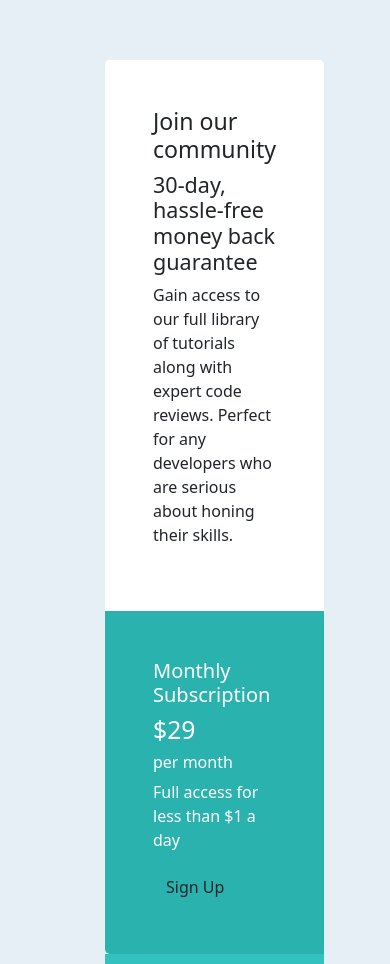
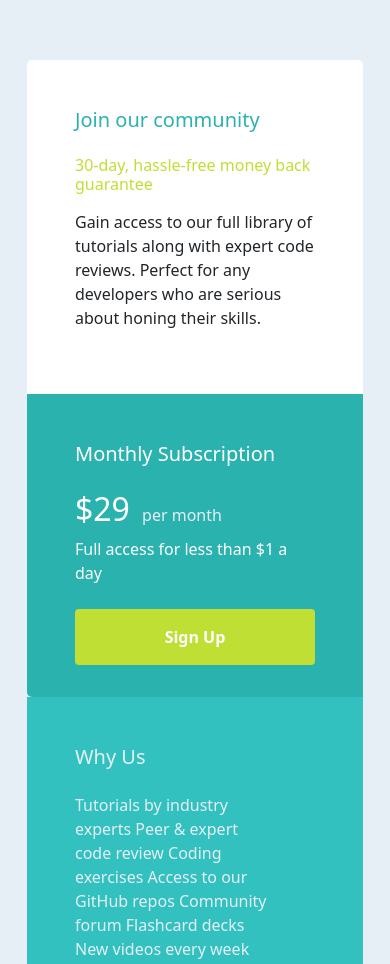
Before and after one commit to Viriyadhi/Price-Grid, a plain HTML site: page index.html in a window 390 px wide. Shown: the part 132-1096 px from the top of the page. Drawn offline with nearby package versions, Linux system fonts and the light colour scheme.

Commit message:
feat:grid

```diff
--- a/style.css
+++ b/style.css
@@ -5,7 +5,7 @@
 
 .grid {
     display: grid;
-    width: 40%;
+    width: 50%;
     margin: auto;
     margin-top: 12rem;
 }
@@ -15,10 +15,53 @@
     border-radius: 5px 5px 0 0;
 }
 
+.join-class p {
+    font-size: 16px;
+    width: 80%;
+    font-weight: 300;
+}
+
+h3 {
+    color: hsl(179, 62%, 43%);
+    margin: 0 0 1.5rem 0 !important;
+}
+
+h4 {
+    color: hsl(71, 73%, 54%);
+    margin: 0 0 1rem 0 !important;
+}
+
 .monthly-class {
     background-color: hsl(179, 62%, 43%);
     border-radius: 0px 0 0 5px;
     color: white;
+}
+
+h6 {
+    color: hsl(204, 43%, 93%);
+    font-weight: 300 !important;
+}
+
+.monthly-class p {
+    font-size: 16px;
+    margin-top: 1rem;
+}
+
+.monthly-class h6,
+h2 {
+    display: inline;
+}
+
+.btn {
+    background-color: hsl(71, 73%, 54%) !important;
+    margin: auto !important;
+    margin: 1rem 0 0 0 !important;
+    box-shadow: none !important;
+    width: 17rem !important;
+    height: 3.5rem !important;
+    color: white !important;
+    font-size: 16px !important;
+    font-weight: 700 !important;
 }
 
 .whyus-class {
@@ -27,16 +70,48 @@
     background-color: hsl(179, 58%, 48%);
     color: hsl(204, 43%, 93%);
     border-radius: 0 0px 5px 0;
-    text-align: start;
-    justify-content: start;
 }
 
 .whyus-class p {
     font-size: 16px;
+    color: hsl(204, 43%, 93%);
     text-align: start;
     width: 85%;
 }
 
-.whyus-class h6 {
+.whyus-class h5 {
     margin: 0 0 1.5rem 0;
 }
+
+@media (max-width: 600px) {
+    .grid {
+        width: 80%;
+    }
+    .join-class p {
+        font-size: 16px;
+        width: 100%;
+    }
+    .monthly-class h5 {
+        margin: 0 0 1.5rem 0;
+    }
+    .monthly-class h2 {
+        font-size: 2rem;
+        margin: 0 0.5rem 0 0;
+    }
+    .monthly-class p {
+        margin: 0.5rem 0 0 0;
+    }
+    .btn {
+        margin: 1.5rem 0 -1rem 0 !important;
+        width: 100% !important;
+    }
+    h4 {
+        font-size: 16px !important;
+    }
+    h3 {
+        font-size: 20px !important;
+    }
+    .whyus-class p {
+        width: 80%;
+    }
+}
```
